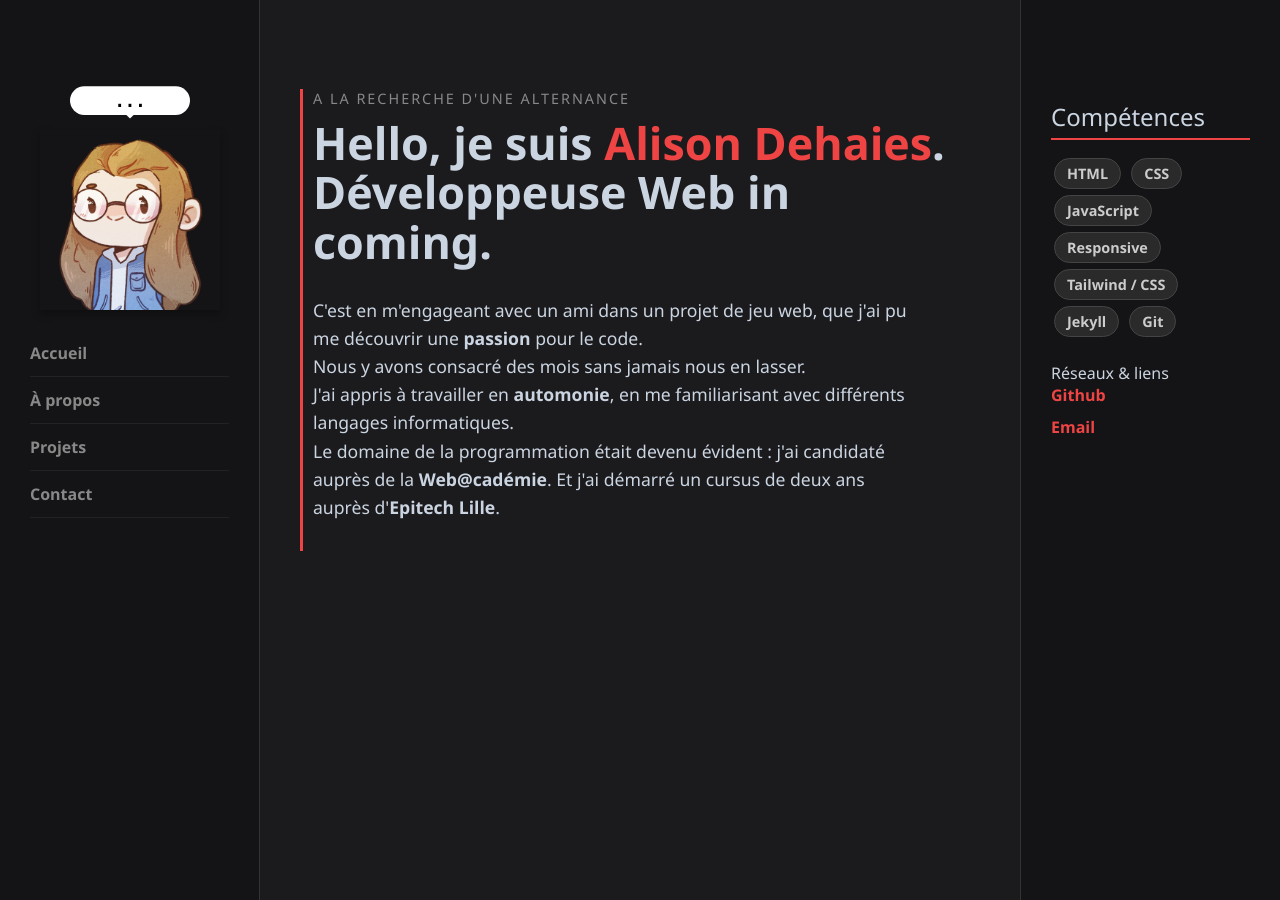
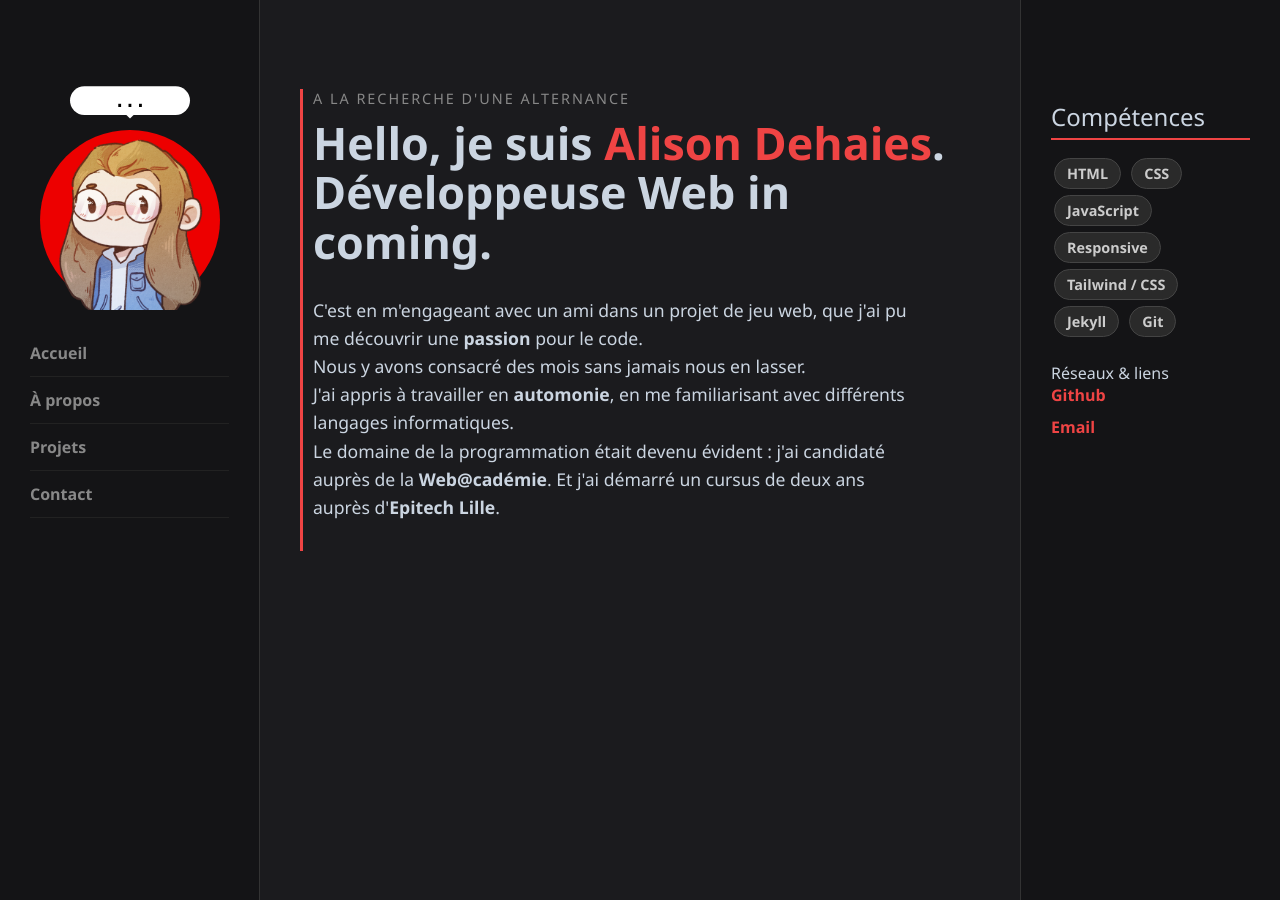
Before and after one commit to Meegy-exe/Portfolio, a Jekyll site: the page built from index.markdown, in a window 1280 px wide. Built offline with Jekyll 4.4.1, drawn with Linux system fonts in a browser that asks for light colours.

Commit message:
Fix _main.scss

```diff
--- a/_sass/_main.scss
+++ b/_sass/_main.scss
@@ -59,6 +59,9 @@ h1, h2, h3, h4, h5, h6 {
     width: 180px;
     text-align: center;
     cursor: pointer;
+    // rond coloré derriere avatar
+    background-color: #ed0000;
+    border-radius: 50%;
 }
 
 #avatar {
@@ -161,7 +164,6 @@ h1, h2, h3, h4, h5, h6 {
     display: block;
     max-width: 100%;
     height: auto;
-    box-shadow: 0 4px 8px rgba(0, 0, 0, 0.3);
 }
 
 // Colonne de gauche
```
